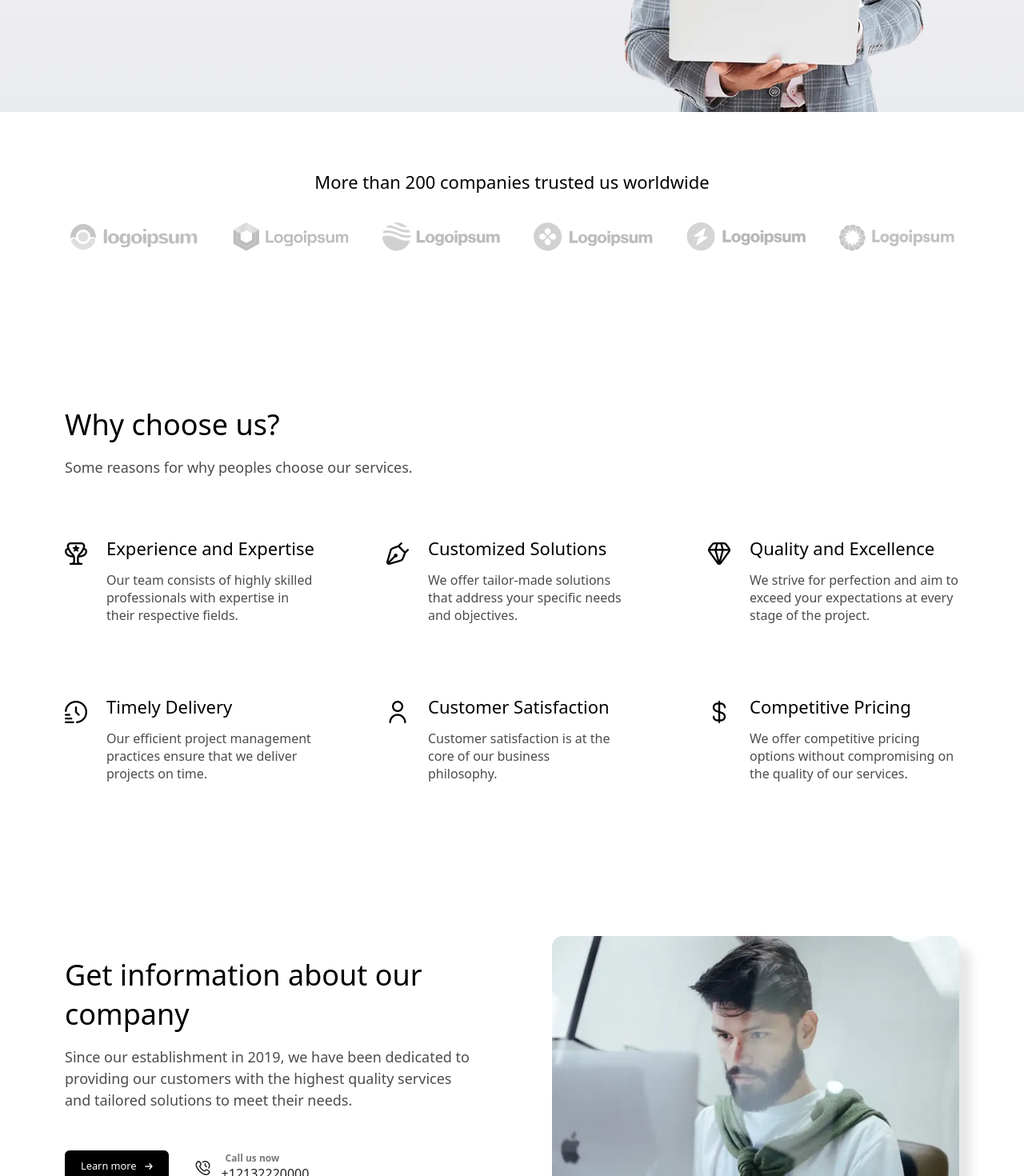
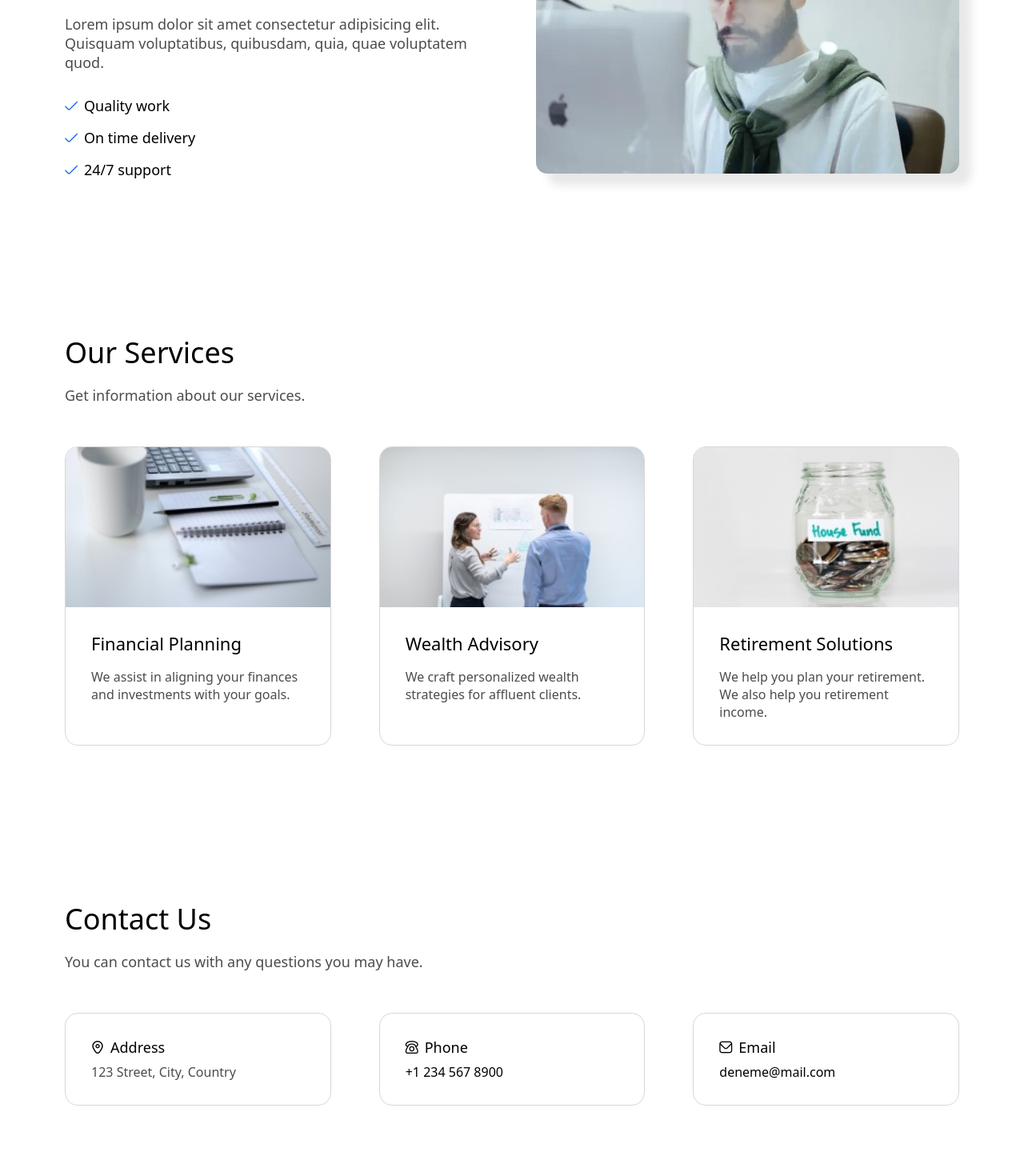
Before and after one commit to can-erturk/digital-agency, a Vue app: page /about in a window 1280 px wide. Before the commit this address led to /. Shown: the part 560-2030 px from the top of the page at 80% size. Built offline with nearby package versions, Linux system fonts and the light colour scheme.

Commit message:
Create about page - Create about page and update router

```diff
--- /dev/null
+++ b/src/components/sections/__about__/About.vue
@@ -0,0 +1,123 @@
+<script>
+export default {
+  name: 'About'
+}
+</script>
+
+<template>
+  <section id="us">
+    <div class="container">
+      <div class="row">
+        <div class="about-content">
+          <h2>Get to know us</h2>
+          <p>
+            Since our establishment in 2019, we have been dedicated to providing our customers with
+            the highest quality services and tailored solutions to meet their needs.
+          </p>
+          <p>
+            Lorem ipsum dolor sit amet consectetur adipisicing elit. Quisquam voluptatibus,
+            quibusdam, quia, quae voluptatem quod.
+          </p>
+
+          <ul class="about-list">
+            <li>
+              <i class="fi fi-rr-check"></i>
+              <span>Quality work</span>
+            </li>
+            <li>
+              <i class="fi fi-rr-check"></i>
+              <span>On time delivery</span>
+            </li>
+            <li>
+              <i class="fi fi-rr-check"></i>
+              <span>24/7 support</span>
+            </li>
+          </ul>
+        </div>
+        <div class="about-img">
+          <img src="/about-min.webp" alt="About us image" />
+        </div>
+      </div>
+    </div>
+  </section>
+</template>
+
+<style scoped>
+.row {
+  display: flex;
+  gap: 60px;
+  align-items: center;
+}
+
+.row > * {
+  flex: 1;
+  max-width: 50%;
+  flex-shrink: 0;
+}
+
+.about-img img {
+  width: 100%;
+  height: 100%;
+  object-fit: cover;
+  border-radius: 0.875rem;
+  box-shadow: 15px 15px 12px #00000018;
+  margin-top: 0.5rem;
+}
+
+p {
+  font-size: 1.125rem;
+  margin-top: 1rem;
+}
+
+.about-list {
+  margin-top: 1.875rem;
+  display: flex;
+  flex-direction: column;
+  gap: 1rem;
+}
+
+.about-list li {
+  display: flex;
+  align-items: center;
+  font-size: 1.125rem;
+}
+
+.about-list li i {
+  font-size: 1rem;
+  margin-right: 0.5rem;
+  color: var(--brand-color);
+  position: relative;
+  top: 2px;
+}
+
+@media screen and (max-width: 768px) {
+  .row {
+    flex-direction: column;
+    gap: 0px;
+  }
+
+  .about-content {
+    margin-bottom: 2.5rem;
+    min-width: 100%;
+  }
+
+  .about-list li {
+    justify-content: center;
+  }
+
+  .about-img {
+    min-width: 100%;
+    height: auto;
+  }
+}
+
+@media screen and (max-width: 576px) {
+  .about-content {
+    margin-bottom: 0;
+  }
+
+  .about-img {
+    display: none;
+  }
+}
+</style>
--- /dev/null
+++ b/src/components/sections/__about__/Contact.vue
@@ -0,0 +1,110 @@
+<script>
+export default {
+  name: 'Contact'
+}
+</script>
+
+<template>
+  <section id="contact-us">
+    <div class="container">
+      <h2>Contact Us</h2>
+      <p>You can contact us with any questions you may have.</p>
+      <div class="contact-items">
+        <!-- Address -->
+        <div class="contact-item">
+          <div class="contact-name">
+            <i class="fi fi-rr-marker"></i>
+            <h3>Address</h3>
+          </div>
+          <div class="contact-detail">
+            <p>123 Street, City, Country</p>
+          </div>
+        </div>
+
+        <!-- Phone -->
+        <div class="contact-item">
+          <div class="contact-name">
+            <i class="fi fi-rr-phone-rotary"></i>
+            <h3>Phone</h3>
+          </div>
+          <div class="contact-detail">
+            <a href="tel:+1234567890">+1 234 567 8900</a>
+          </div>
+        </div>
+
+        <!-- Email -->
+        <div class="contact-item">
+          <div class="contact-name">
+            <i class="fi fi-rr-envelope"></i>
+            <h3>Email</h3>
+          </div>
+          <div class="contact-detail">
+            <a href="mailto:deneme@mail.com">deneme@mail.com</a>
+          </div>
+        </div>
+      </div>
+    </div>
+  </section>
+</template>
+
+<style scoped>
+.contact-items {
+  display: flex;
+  flex-wrap: wrap;
+  justify-content: center;
+  gap: 3.75rem;
+  margin-top: 3.125rem;
+}
+
+.contact-item {
+  width: calc(33.33333% - calc(3.75rem * 2 / 3));
+  text-align: left;
+  border: solid 1px #d1d1d1da;
+  border-radius: 1rem;
+  padding: 1.875rem 2rem;
+}
+
+.contact-item .contact-name {
+  display: flex;
+  align-items: center;
+}
+
+.contact-item .contact-name i {
+  margin-right: 0.5rem;
+  position: relative;
+  top: 2px;
+}
+
+.contact-item .contact-name h3 {
+  margin: 0;
+  font-size: 1.125rem;
+}
+
+.contact-item .contact-detail {
+  margin-top: 0.5rem;
+  font-size: 1rem;
+}
+
+@media screen and (max-width: 1024px) {
+  .contact-item {
+    /* 3.75rem comes from the padding of the services list */
+    width: calc(50% - calc(3.75rem / 2));
+  }
+}
+
+@media screen and (max-width: 768px) {
+  .contact-items {
+    flex-direction: column;
+    gap: 1.875rem;
+  }
+
+  .contact-item {
+    width: 100%;
+    text-align: center;
+  }
+
+  .contact-item .contact-name {
+    justify-content: center;
+  }
+}
+</style>
--- /dev/null
+++ b/src/components/sections/__about__/Services.vue
@@ -0,0 +1,99 @@
+<script setup>
+const services = [
+  {
+    title: 'Financial Planning',
+    description: 'We assist in aligning your finances and investments with your goals.',
+    url: '/about#services',
+    image: '/services/s10-min.jpg'
+  },
+  {
+    title: 'Wealth Advisory',
+    description: 'We craft personalized wealth strategies for affluent clients.',
+    url: '/about#services',
+    image: '/services/s5-min.jpg'
+  },
+  {
+    title: 'Retirement Solutions',
+    description: 'We help you plan your retirement. We also help you retirement income.',
+    url: '/about#services',
+    image: '/services/s7-min.jpg'
+  }
+]
+</script>
+
+<template>
+  <section id="services">
+    <div class="container">
+      <h2>Our Services</h2>
+      <p>Get information about our services.</p>
+
+      <div class="services-list">
+        <div class="service-item" v-for="service in services" :key="service.title">
+          <div class="service-img">
+            <img :src="service.image" :alt="service.title" />
+          </div>
+          <div class="content">
+            <h3>{{ service.title }}</h3>
+            <p>{{ service.description }}</p>
+          </div>
+        </div>
+      </div>
+    </div>
+  </section>
+</template>
+
+<style scoped>
+.services-list {
+  display: flex;
+  flex-wrap: wrap;
+  justify-content: center;
+  gap: 3.75rem;
+  margin-top: 3.125rem;
+}
+
+.service-item {
+  width: calc(33.33333% - calc(3.75rem * 2 / 3));
+  text-align: left;
+  border: solid 1px #d1d1d1da;
+  border-radius: 1rem;
+  overflow: hidden;
+}
+
+.service-item .service-img {
+  width: 100%;
+  height: 200px;
+}
+
+.service-item .service-img img {
+  width: 100%;
+  height: 100%;
+  object-fit: cover;
+}
+
+.service-item .content {
+  padding: 1.875rem 2rem;
+}
+
+.service-item .content h3 {
+  margin-bottom: 1rem;
+}
+
+@media screen and (max-width: 1024px) {
+  .service-item {
+    /* 3.75rem comes from the padding of the services list */
+    width: calc(50% - calc(3.75rem / 2));
+  }
+}
+
+@media screen and (max-width: 768px) {
+  .services-list {
+    flex-direction: column;
+    gap: 1.875rem;
+  }
+
+  .service-item {
+    width: 100%;
+    text-align: center;
+  }
+}
+</style>
--- a/src/router/index.js
+++ b/src/router/index.js
@@ -1,5 +1,6 @@
 import { createRouter, createWebHistory } from 'vue-router'
 import HomeView from '@/views/HomeView.vue'
+import AboutView from '@/views/AboutView.vue'
 
 const router = createRouter({
   history: createWebHistory(import.meta.env.BASE_URL),
@@ -7,7 +8,18 @@ const router = createRouter({
     {
       path: '/',
       name: 'home',
-      component: HomeView
+      component: HomeView,
+      meta: {
+        title: 'Home | Vue.js Digital Agency Template'
+      }
+    },
+    {
+      path: '/about',
+      name: 'About',
+      component: AboutView,
+      meta: {
+        title: 'About Us | Vue.js Digital Agency Template'
+      }
     },
     {
       path: '/:pathMatch(.*)*',
@@ -16,4 +28,14 @@ const router = createRouter({
   ]
 })
 
+router.beforeEach((to, from, next) => {
+  const title = to.meta.title
+
+  if (title) {
+    document.title = title
+  }
+
+  next()
+})
+
 export default router
--- /dev/null
+++ b/src/views/AboutView.vue
@@ -0,0 +1,41 @@
+<script setup>
+import Breadcrumbs from '@/components/__common__/Breadcrumbs.vue'
+import About from '@/components/sections/__about__/About.vue'
+import Contact from '@/components/sections/__about__/Contact.vue'
+import Services from '@/components/sections/__about__/Services.vue'
+</script>
+
+<template>
+  <Breadcrumbs title="About Us" />
+
+  <About />
+  <Services />
+  <Contact />
+</template>
+
+<style scoped>
+.row {
+  display: flex;
+  gap: 60px;
+  align-items: center;
+}
+
+.row > * {
+  flex: 1;
+  max-width: 50%;
+  flex-shrink: 0;
+}
+
+.about-img img {
+  width: 100%;
+  height: 100%;
+  object-fit: cover;
+  border-radius: 0.875rem;
+  box-shadow: 15px 15px 12px #00000018;
+}
+
+p {
+  font-size: 1.125rem;
+  margin-top: 1rem;
+}
+</style>
```
